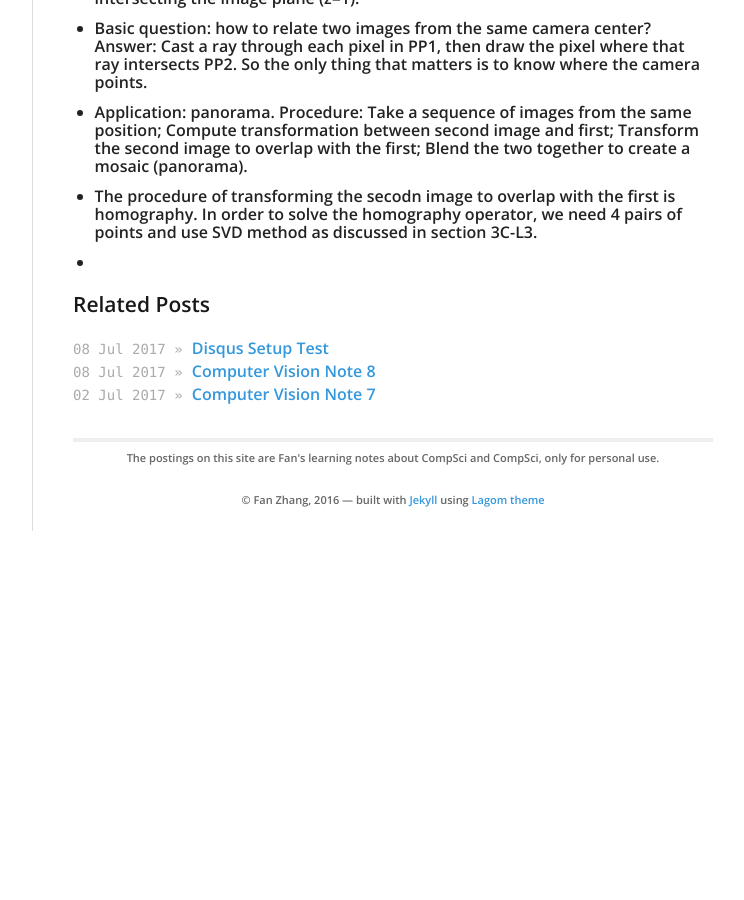
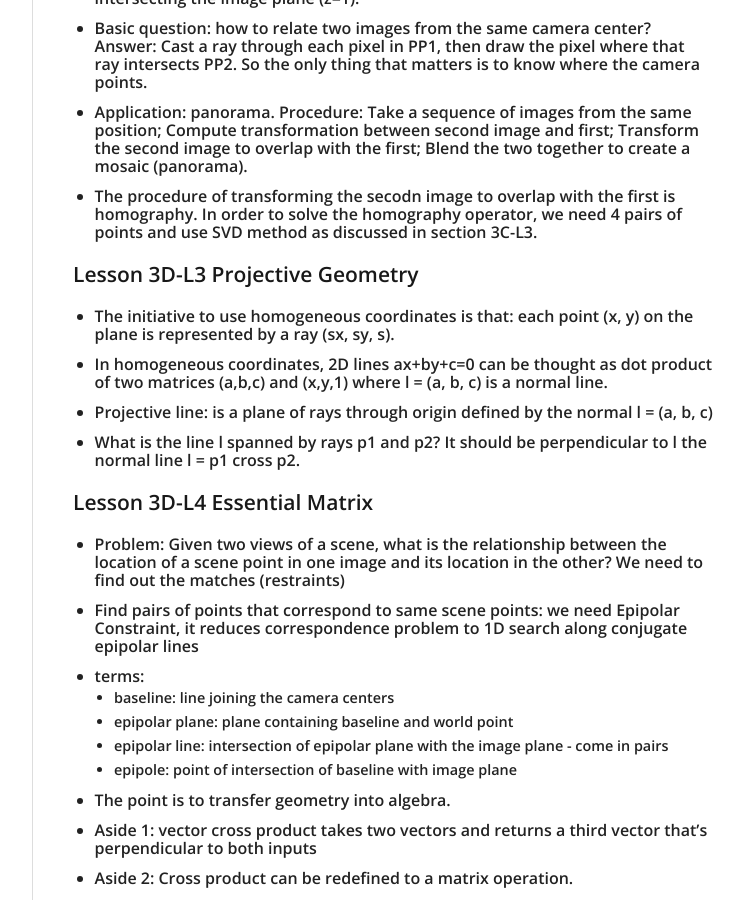
Before and after one commit to KimLakWon/fanfanman.github.io, a Jekyll site: the page built from _posts/2017-07-12-Computer-Vision-Note-9.md, in a window 1280 px wide and 900 px high, scrolled down 535 px. Shown: the whole window, without its empty margins (378-1122 px from the left). Built offline with Jekyll 4.4.1, drawn with Linux system fonts in a browser that asks for light colours; nearby versions of some CDN libraries; comment, search, counter and statistics services are not loaded; before the commit the page ends 1066 px from its top, so only the background shows below that; some of the changed text lies outside the part shown.

Commit message:
daily update July 13th 2017

```diff
--- a/_posts/2017-07-12-Computer-Vision-Note-9.md
+++ b/_posts/2017-07-12-Computer-Vision-Note-9.md
@@ -18,4 +18,27 @@ tags:
 - Basic question: how to relate two images from the same camera center? Answer: Cast a ray through each pixel in PP1, then draw the pixel where that ray intersects PP2. So the only thing that matters is to know where the camera points.
 - Application: panorama. Procedure: Take a sequence of images from the same position; Compute transformation between second image and first; Transform the second image to overlap with the first; Blend the two together to create a mosaic (panorama).
 - The procedure of transforming the secodn image to overlap with the first is homography. In order to solve the homography operator, we need 4 pairs of points and use SVD method as discussed in section 3C-L3.
--
+
+### Lesson 3D-L3 Projective Geometry
+- The initiative to use homogeneous coordinates is that: each point (x, y) on the plane is represented by a ray (sx, sy, s).
+- In homogeneous coordinates, 2D lines ax+by+c=0 can be thought as dot product of two matrices (a,b,c) and (x,y,1) where l = (a, b, c) is a normal line.
+- Projective line: is a plane of rays through origin defined by the normal l = (a, b, c)
+- What is the line l spanned by rays p1 and p2? It should be perpendicular to l the normal line l = p1 cross p2.
+
+### Lesson 3D-L4 Essential Matrix
+- Problem: Given two views of a scene, what is the relationship between the location of a scene point in one image and its location in the other? We need to find out the matches (restraints)
+- Find pairs of points that correspond to same scene points: we need Epipolar Constraint, it reduces correspondence problem to 1D search along conjugate epipolar lines
+- terms:
+	- baseline: line joining the camera centers
+	- epipolar plane: plane containing baseline and world point
+	- epipolar line: intersection of epipolar plane with the image plane - come in pairs
+	- epipole: point of intersection of baseline with image plane
+- The point is to transfer geometry into algebra.
+- Aside 1: vector cross product takes two vectors and returns a third vector that's perpendicular to both inputs
+- Aside 2: Cross product can be redefined to a matrix operation.
+- In algebra, essential matrix relates point x in one image to correpondent point x' in another image, x'Ex = 0. Where epipolar line l = EX. Essential matrix E = [Tx]R, where T is transformation between two cameras
+
+### Lesson 3D-L5 Fundamental Matrix
+- Main idea of weak calibration: estimate epipolar geometry from a (redundant) set of point correspondences between two uncalibrated cameras.
+- For uncalibrated cameras, we use fundamental matrix instead of essential matrix
+- Didn't understand very well, let's stop here...
```
